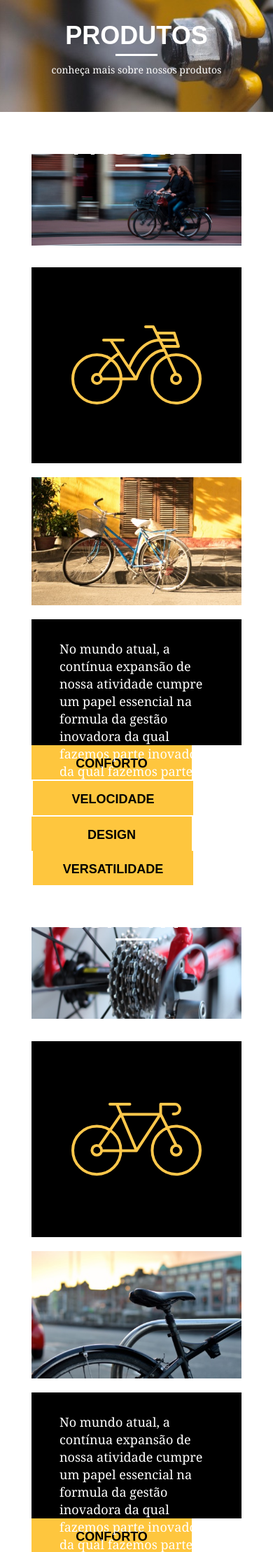
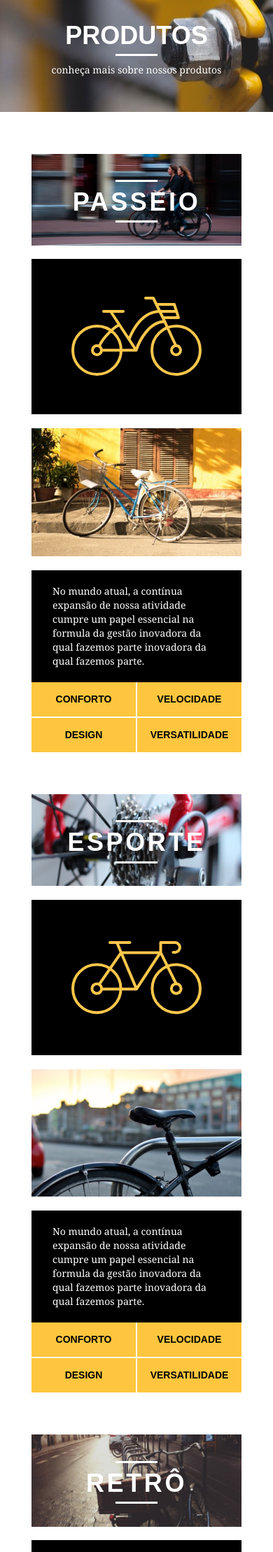
Before and after one commit to GabrielSilva2012/bikcraft, a PHP site: page /produtos.html in a window 390 px wide. Shown: the part 242-2460 px from the top of the page at 70% size. Run offline with PHP 8.4, Linux system fonts and the light colour scheme.

Commit message:
Deixando a Pagina de Produtos Responsiva

```diff
--- a/css/produtos.css
+++ b/css/produtos.css
@@ -152,7 +152,7 @@
   margin-bottom: 30px;
 }
 .orcamento_dados ul {
-	padding-right: 60px
+	padding-right: 60px;
 }
 
 .orcamento_dados ul li {
--- a/css/responsivo.css
+++ b/css/responsivo.css
@@ -17,7 +17,29 @@
     width: 26px;
     height: 26px;
   }
-}
+  /*Produtos*/
+
+  .produto_item h2 {
+    top: -150px;
+    margin-bottom: -56px;
+  }
+
+  .produto_icone {
+    padding: 41px 0;
+  }
+
+  .produto_info p{
+    font-size: 14px;
+    line-height: 20px;
+    height: 122px;
+    padding: 20px 30px;
+  }
+  .produto_info ul li {
+    width: 181px;
+    height: 49px;
+  }
+
+}/*Acaba aqui a Parte de Tablet*/
 
 /*Estilo Smartphone*/
 @media only screen and (max-width: 787px) {
@@ -89,4 +111,39 @@
     font-size: 14px;
     line-height: 25px;
   }
-}
+
+  /*Produtos*/
+
+  .produto_item h2 {
+    top: -100px;
+    margin-bottom: -68px;
+  }
+
+  .produto_icone {
+    padding: 41px 0;
+  }
+
+  .produto_info p{
+    font-size: 14px;
+    line-height: 20px;
+    height: auto;
+    padding: 20px 30px;
+  }
+  .produto_info ul li {
+    width: 149px;
+    height: 49px;
+    font-size: 14px;
+    line-height: 20px;
+    padding-top: 14px;
+
+  }
+
+  /*Formulario Orçamento*/
+  .form {
+    padding-right: 0px;
+  }
+  .orcamento_dados ul {
+    padding-right: 0px;
+  }
+
+}/*Acaba aqui a parte de Smartphone*/
```
